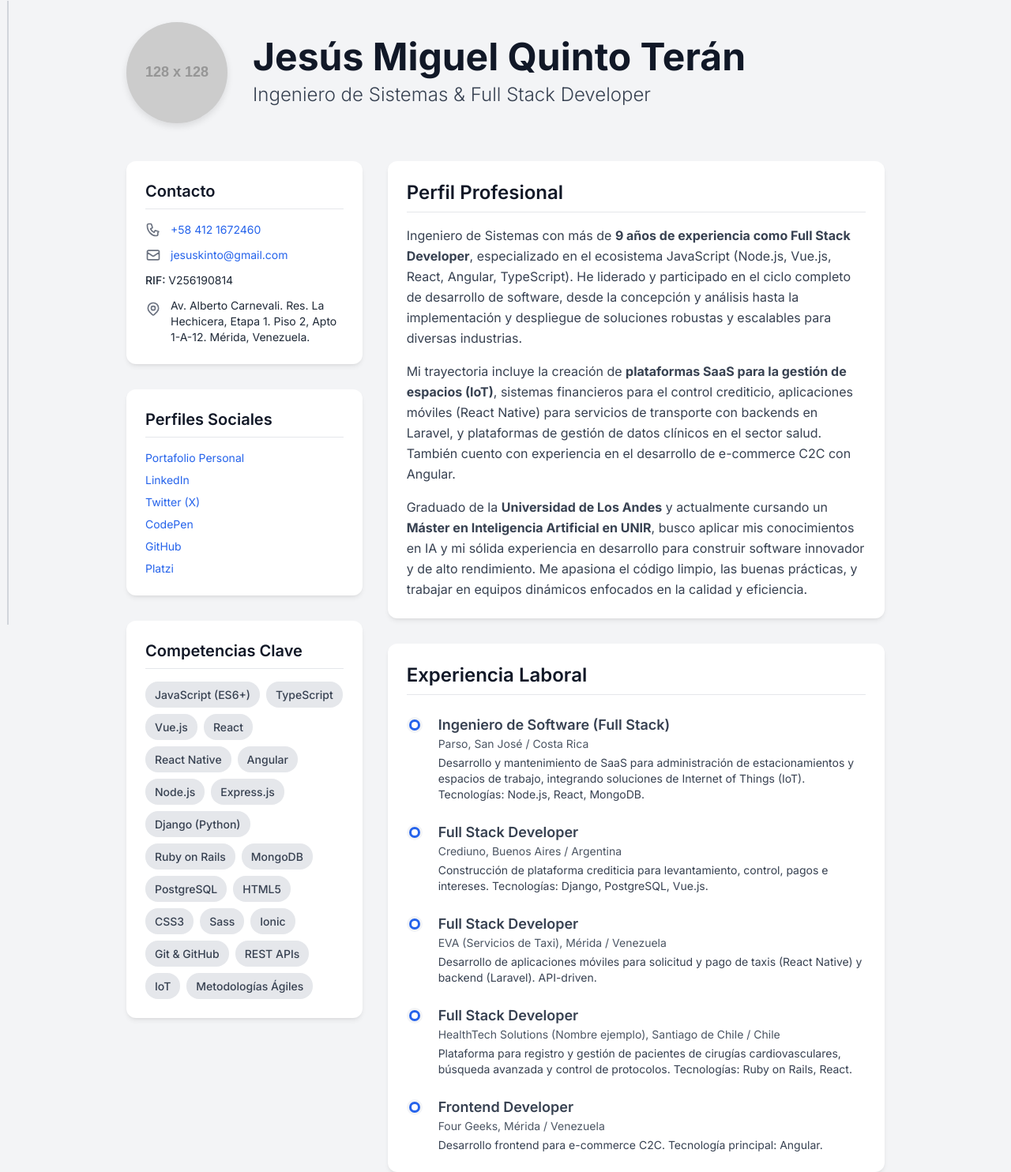
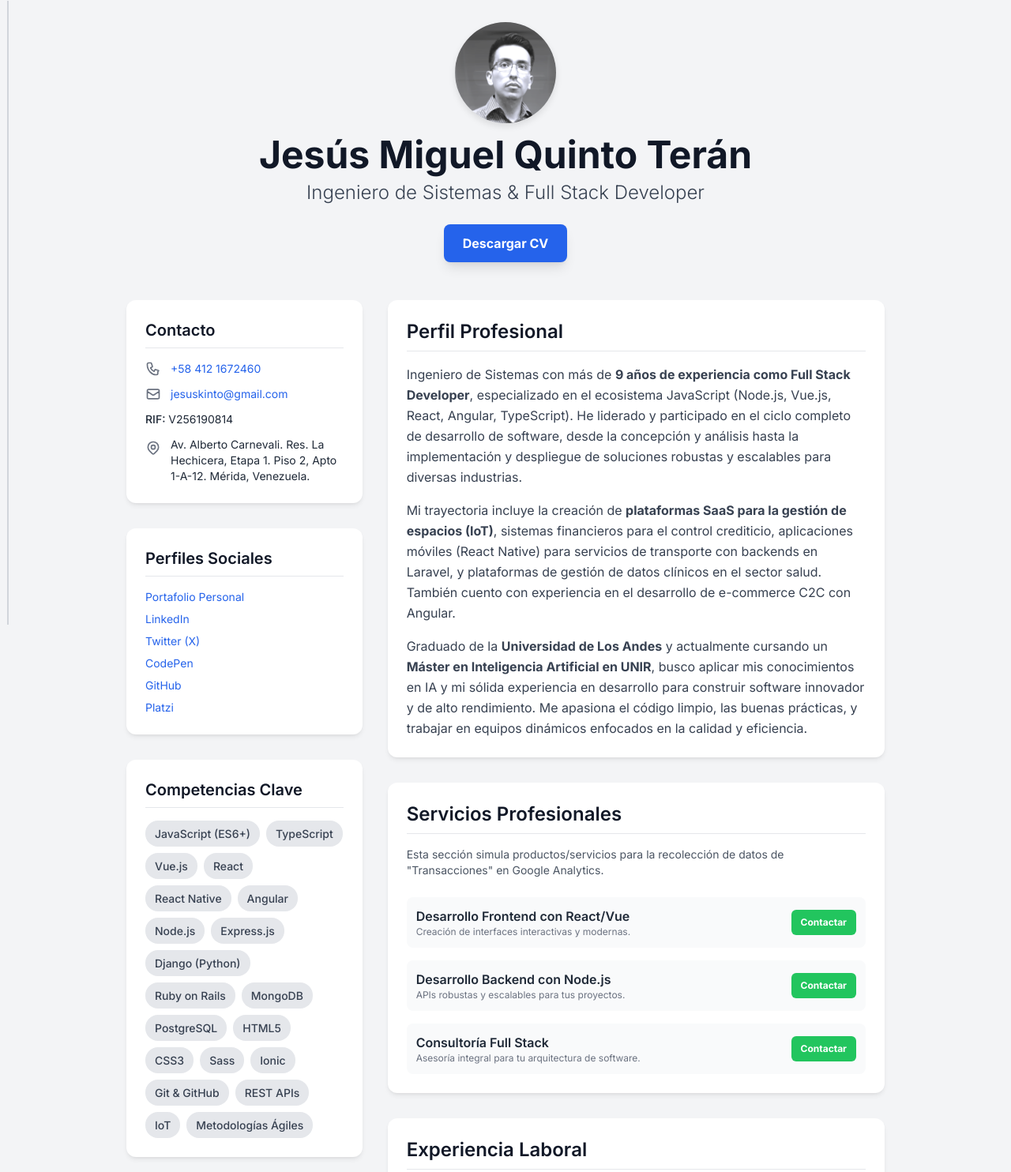
Before and after one commit to jesuskinto/jesuskinto.github.io, a plain HTML site: page index.html in a window 1280 px wide. Shown: the part 4-1488 px from the top of the page at 79% size. Drawn offline with nearby package versions, Linux system fonts and the light colour scheme; placeholder pictures from the web are drawn by us.

Commit message:
Implement code changes to enhance functionality and improve performance

```diff
--- a/index.html
+++ b/index.html
@@ -183,16 +183,19 @@
 <body class="antialiased">
     <div class="container mx-auto max-w-5xl p-4 md:p-8">
         <!-- Header Section -->
-        <header class="header-content">
-            <!-- Profile Image -->
-            <div class="profile-image-container">
-                <!-- Replace with your image URL or path -->
-                <img src="https://placehold.co/128x128/e0e0e0/333333?text=JQ" alt="Jesús Quinto"
-                     onerror="this.onerror=null; this.src='https://placehold.co/128x128/e0e0e0/333333?text=JQ';">
+        <header class="text-center mb-12 flex flex-col items-center">
+            <div class="profile-image-container mx-auto mb-4">
+                <img src="./avatar.png" alt="Jesús Quinto"
+                    onerror="this.onerror=null; this.src='https://placehold.co/128x128/e0e0e0/333333?text=JQ';">
             </div>
-            <div>
-                <h1 class="text-3xl sm:text-4xl md:text-5xl font-bold apple-header mb-1 sm:mb-2">Jesús Miguel Quinto Terán</h1>
-                <p class="text-lg sm:text-xl md:text-2xl apple-subheader font-light">Ingeniero de Sistemas & Full Stack Developer</p>
+            <h1 class="text-4xl md:text-5xl font-bold apple-header mb-2">Jesús Miguel Quinto Terán</h1>
+            <p class="text-xl md:text-2xl apple-subheader font-light mb-4">Ingeniero de Sistemas & Full Stack Developer</p>
+            <div class="mt-2">
+                <a href="./CV.pdf" download="CV-Jesus-Quinto.pdf"
+                    onclick="gtag('event', 'download_cv', { 'event_category': 'Engagement', 'event_label': 'CV Download Button Click', 'value': 5 });"
+                    class="inline-block bg-blue-600 text-white font-bold py-3 px-6 rounded-lg shadow-lg hover:bg-blue-700 transition-transform transform hover:scale-105">
+                    Descargar CV
+                </a>
             </div>
         </header>
 
@@ -224,11 +227,11 @@
                     <h2 class="text-xl font-semibold apple-header mb-4 border-b pb-2">Perfiles Sociales</h2>
                     <div class="space-y-2 text-sm">
                         <p><a href="#" class="apple-link">Portafolio Personal</a></p>
-                        <p><a href="https://www.linkedin.com/in/jesuskinto/" target="_blank" rel="noopener noreferrer" class="apple-link">LinkedIn</a></p>
-                        <p><a href="https://twitter.com/jesuskinto" target="_blank" rel="noopener noreferrer" class="apple-link">Twitter (X)</a></p>
-                        <p><a href="https://codepen.io/jesuskinto" target="_blank" rel="noopener noreferrer" class="apple-link">CodePen</a></p>
-                        <p><a href="https://github.com/jesuskinto" target="_blank" rel="noopener noreferrer" class="apple-link">GitHub</a></p>
-                        <p><a href="https://platzi.com/p/jesuskinto/" target="_blank" rel="noopener noreferrer" class="apple-link">Platzi</a></p>
+                        <p><a href="https://www.linkedin.com/in/jesuskinto/" target="_blank" rel="noopener noreferrer" class="apple-link" onclick="gtag('event', 'generate_lead', { 'event_category': 'Contact', 'event_label': 'LinkedIn Click' });">LinkedIn</a></p>
+                        <p><a href="https://twitter.com/jesuskintoT" target="_blank" rel="noopener noreferrer" class="apple-link" onclick="gtag('event', 'generate_lead', { 'event_category': 'Contact', 'event_label': 'Twitter Click' });">Twitter (X)</a></p>
+                        <p><a href="https://codepen.io/jesuskinto" target="_blank" rel="noopener noreferrer" class="apple-link" onclick="gtag('event', 'generate_lead', { 'event_category': 'Contact', 'event_label': 'CodePen Click' });">CodePen</a></p>
+                        <p><a href="https://github.com/jesuskinto" target="_blank" rel="noopener noreferrer" class="apple-link" onclick="gtag('event', 'generate_lead', { 'event_category': 'Contact', 'event_label': 'GitHub Click' });">GitHub</a></p>
+                        <p><a href="https://platzi.com/p/Jesuskinto/" target="_blank" rel="noopener noreferrer" class="apple-link" onclick="gtag('event', 'generate_lead', { 'event_category': 'Contact', 'event_label': 'Platzi Click' });">Platzi</a></p>
                     </div>
                 </section>
 
@@ -275,6 +278,43 @@
                         <p>
                             Graduado de la <strong>Universidad de Los Andes</strong> y actualmente cursando un <strong>Máster en Inteligencia Artificial en UNIR</strong>, busco aplicar mis conocimientos en IA y mi sólida experiencia en desarrollo para construir software innovador y de alto rendimiento. Me apasiona el código limpio, las buenas prácticas, y trabajar en equipos dinámicos enfocados en la calidad y eficiencia.
                         </p>
+                    </div>
+                </section>
+
+                <section id="services" class="apple-card p-6">
+                    <h2 class="text-2xl font-semibold apple-header mb-4 border-b pb-2">Servicios Profesionales</h2>
+                    <p class="text-sm text-gray-600 mb-6">Esta sección simula productos/servicios para la recolección de datos de "Transacciones" en Google Analytics.</p>
+                    <div class="space-y-4">
+                        <div class="flex items-center justify-between p-3 bg-gray-50 rounded-lg">
+                            <div>
+                                <h3 class="font-semibold text-gray-800">Desarrollo Frontend con React/Vue</h3>
+                                <p class="text-xs text-gray-500">Creación de interfaces interactivas y modernas.</p>
+                            </div>
+                            <button onclick="gtag('event', 'purchase', { transaction_id: 'T' + Date.now(), value: 1500, currency: 'USD', items: [{ item_name: 'Desarrollo Frontend', price: 1500, quantity: 1 }] });"
+                                    class="bg-green-500 text-white text-xs font-bold py-2 px-3 rounded-md hover:bg-green-600">
+                                Contactar
+                            </button>
+                        </div>
+                        <div class="flex items-center justify-between p-3 bg-gray-50 rounded-lg">
+                            <div>
+                                <h3 class="font-semibold text-gray-800">Desarrollo Backend con Node.js</h3>
+                                <p class="text-xs text-gray-500">APIs robustas y escalables para tus proyectos.</p>
+                            </div>
+                            <button onclick="gtag('event', 'purchase', { transaction_id: 'T' + Date.now(), value: 2000, currency: 'USD', items: [{ item_name: 'Desarrollo Backend', price: 2000, quantity: 1 }] });"
+                                    class="bg-green-500 text-white text-xs font-bold py-2 px-3 rounded-md hover:bg-green-600">
+                                Contactar
+                            </button>
+                        </div>
+                        <div class="flex items-center justify-between p-3 bg-gray-50 rounded-lg">
+                            <div>
+                                <h3 class="font-semibold text-gray-800">Consultoría Full Stack</h3>
+                                <p class="text-xs text-gray-500">Asesoría integral para tu arquitectura de software.</p>
+                            </div>
+                            <button onclick="gtag('event', 'purchase', { transaction_id: 'T' + Date.now(), value: 500, currency: 'USD', items: [{ item_name: 'Consultoria Full Stack', price: 500, quantity: 1 }] });"
+                                    class="bg-green-500 text-white text-xs font-bold py-2 px-3 rounded-md hover:bg-green-600">
+                                Contactar
+                            </button>
+                        </div>
                     </div>
                 </section>
 
```
Also changed, not shown: avatar.png (added), 1 other file.
